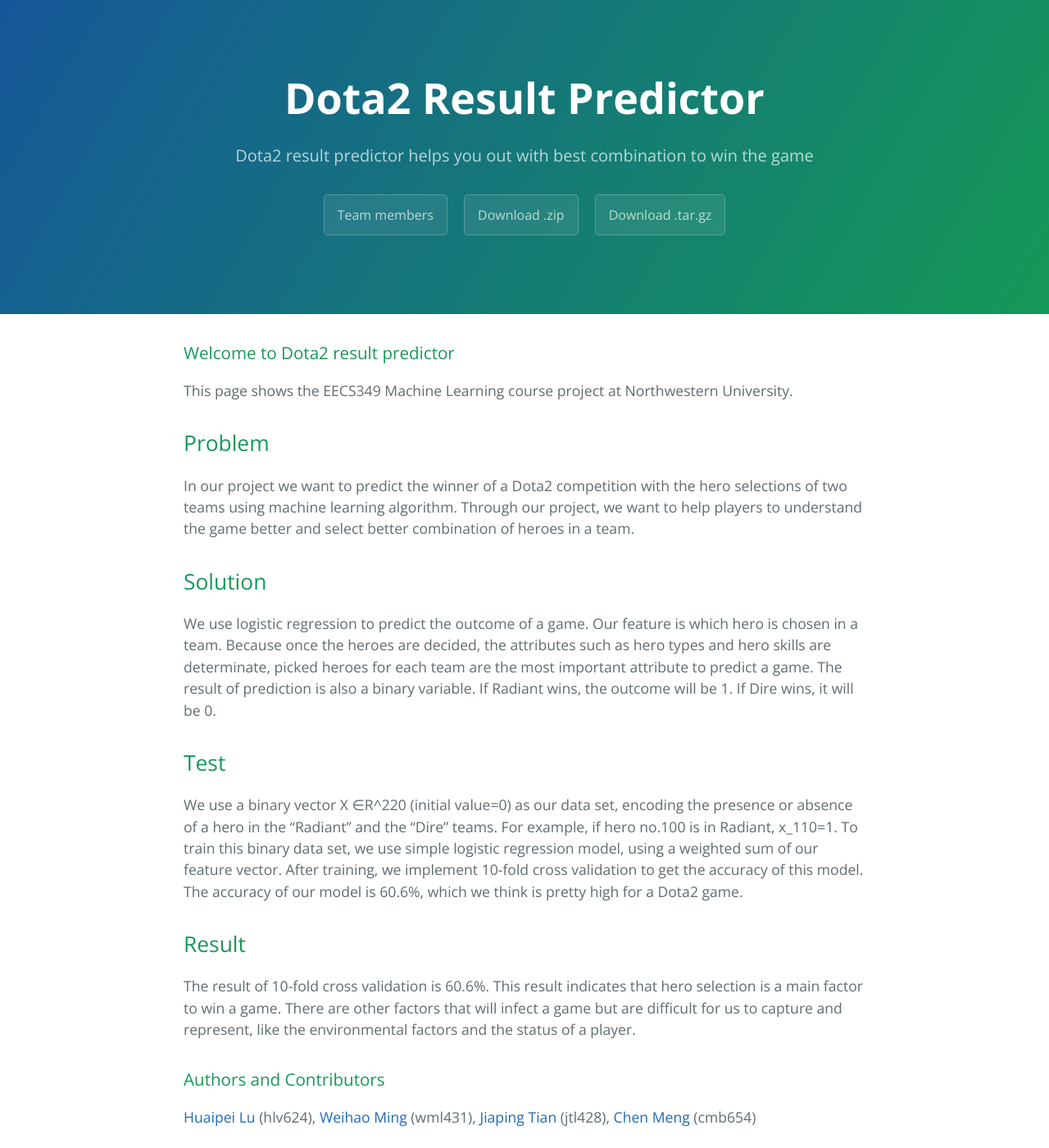
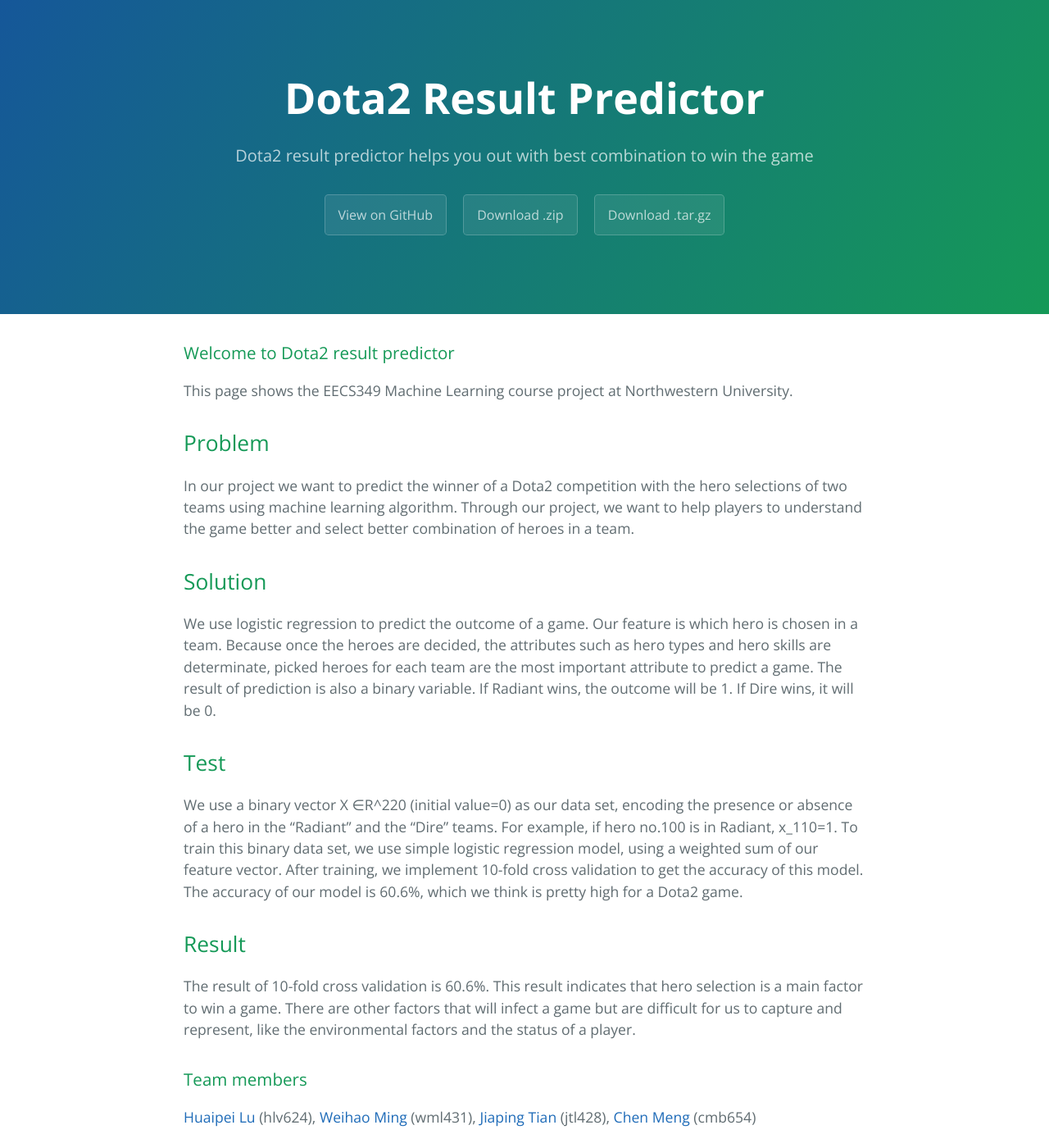
Before and after one commit to kklt92/dota2-result-predictor, a Jekyll site: the page index.html, which Jekyll copies as it is, in a window 1280 px wide and 1400 px high. Shown: the whole window at 82% size. Built offline with Jekyll 4.4.1, drawn with Linux system fonts in a browser that asks for light colours.

Commit message:
Create gh-pages branch via GitHub

```diff
--- a/index.html
+++ b/index.html
@@ -13,7 +13,7 @@
     <section class="page-header">
       <h1 class="project-name">Dota2 Result Predictor</h1>
       <h2 class="project-tagline">Dota2 result predictor helps you out with best combination to win the game</h2>
-      <a href="https://kklt92.github.io/dota2-result-predictor" class="btn">Team members</a>
+      <a href="https://github.com/kklt92/dota2-result-predictor" class="btn">View on GitHub</a>
       <a href="https://github.com/kklt92/dota2-result-predictor/zipball/master" class="btn">Download .zip</a>
       <a href="https://github.com/kklt92/dota2-result-predictor/tarball/master" class="btn">Download .tar.gz</a>
     </section>
@@ -48,7 +48,7 @@
 <p>The result of 10-fold cross validation is 60.6%. This result indicates that hero selection is a main factor to win a game. There are other factors that will infect a game but are difficult for us to capture and represent, like the environmental factors and the status of a player. </p>
 
 <h3>
-<a id="authors-and-contributors" class="anchor" href="#authors-and-contributors" aria-hidden="true"><span class="octicon octicon-link"></span></a>Authors and Contributors</h3>
+<a id="team-members" class="anchor" href="#team-members" aria-hidden="true"><span class="octicon octicon-link"></span></a>Team members</h3>
 
 <p><a href="https://www.linkedin.com/pub/huaipei-lu/a1/2b8/766/en">Huaipei Lu</a> (hlv624), <a href="https://www.linkedin.com/in/weihaoming">Weihao Ming</a> (wml431), <a href="https://www.linkedin.com/in/tjiap">Jiaping Tian</a> (jtl428), <a href="https://www.linkedin.com/pub/%E6%99%A8-%E5%AD%9F/a7/96b/1b1/en">Chen Meng</a> (cmb654)</p>
 
```
Also changed, not shown: params.json (+1 -1 lines).
